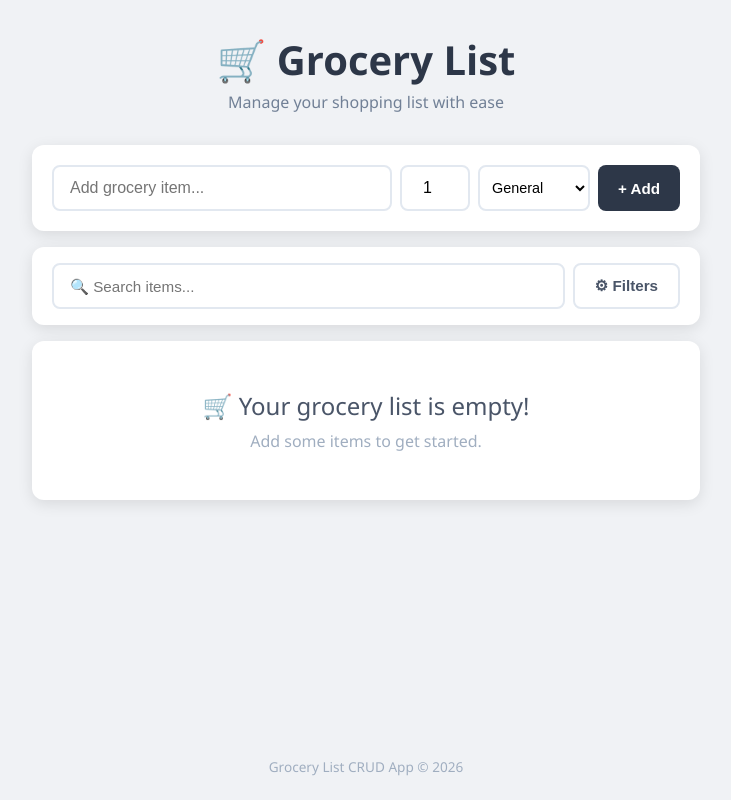
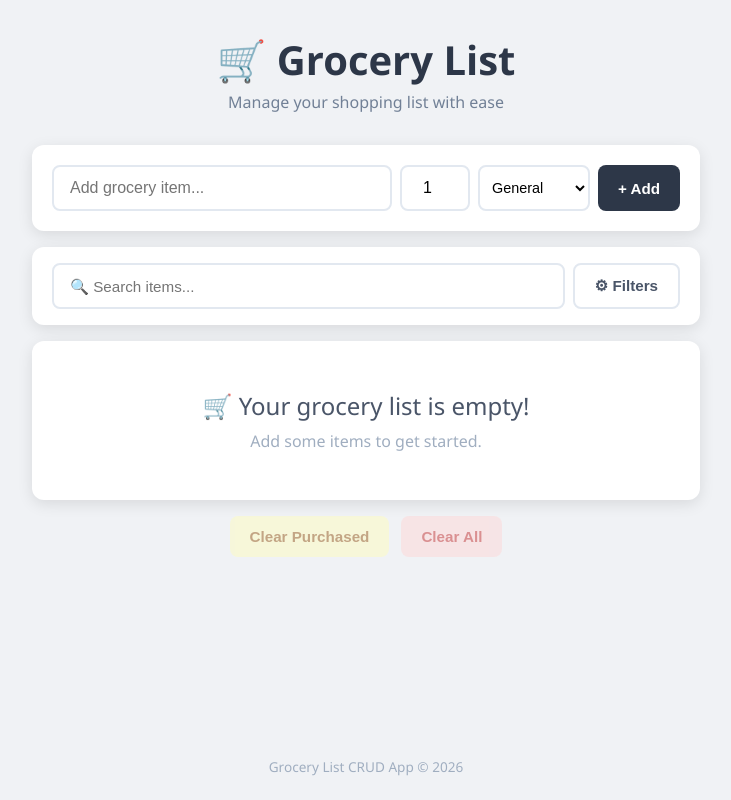
Before and after one commit to LuvaDongol/CRUD_REACT, a React (Create React App) app: page / in a window 1280 px wide. Shown: the whole page, without its empty margins (274-1005 px from the left). Built offline with nearby package versions, Linux system fonts and the light colour scheme.

Commit message:
Add ActionButtons with clear all and clear purchased actions

```diff
--- a/src/App.css
+++ b/src/App.css
@@ -456,3 +456,29 @@ body {
 .empty-list p:last-child {
   color: #a0aec0;
 }
+
+/* ===== Action Buttons ===== */
+.action-buttons {
+  display: flex;
+  gap: 0.75rem;
+  justify-content: center;
+  margin-bottom: 1rem;
+}
+
+.btn-clear-purchased {
+  background: #fefcbf;
+  color: #975a16;
+}
+
+.btn-clear-purchased:hover:not(:disabled) {
+  background: #fef08a;
+}
+
+.btn-clear-all {
+  background: #fed7d7;
+  color: #c53030;
+}
+
+.btn-clear-all:hover:not(:disabled) {
+  background: #feb2b2;
+}
--- a/src/App.js
+++ b/src/App.js
@@ -4,6 +4,7 @@ import Header from "./components/Header";
 import AddGroceryForm from "./components/AddGroceryForm";
 import SearchBar from "./components/SearchBar";
 import GroceryList from "./components/GroceryList";
+import ActionButtons from "./components/ActionButtons";
 
 // Load items from localStorage
 const loadFromStorage = () => {
@@ -63,6 +64,20 @@ function App() {
         item.id === id ? { ...item, purchased: !item.purchased } : item
       )
     );
+  }, []);
+
+  // Clear all items
+  const clearAll = useCallback(() => {
+    if (window.confirm("Are you sure you want to clear all items?")) {
+      setItems([]);
+    }
+  }, []);
+
+  // Clear purchased items
+  const clearPurchased = useCallback(() => {
+    if (window.confirm("Remove all purchased items?")) {
+      setItems((prev) => prev.filter((item) => !item.purchased));
+    }
   }, []);
 
   // Filter and sort items
@@ -129,6 +144,11 @@ function App() {
           onToggle={togglePurchased}
           onUpdate={updateItem}
         />
+        <ActionButtons
+          items={items}
+          onClearAll={clearAll}
+          onClearPurchased={clearPurchased}
+        />
       </div>
       <footer className="app-footer">
         <p>Grocery List CRUD App &copy; 2026</p>
--- /dev/null
+++ b/src/components/ActionButtons.js
@@ -0,0 +1,33 @@
+import React from "react";
+
+/**
+ * ActionButtons - Provides bulk actions for clearing items
+ * Includes clear purchased and clear all with disabled states
+ */
+const ActionButtons = ({ items, onClearAll, onClearPurchased }) => {
+  const hasPurchased = items.some((item) => item.purchased);
+  const hasItems = items.length > 0;
+
+  return (
+    <div className="action-buttons">
+      <button
+        className="btn btn-clear-purchased"
+        onClick={onClearPurchased}
+        disabled={!hasPurchased}
+        title="Remove all purchased items"
+      >
+        Clear Purchased
+      </button>
+      <button
+        className="btn btn-clear-all"
+        onClick={onClearAll}
+        disabled={!hasItems}
+        title="Remove all items"
+      >
+        Clear All
+      </button>
+    </div>
+  );
+};
+
+export default ActionButtons;
```
